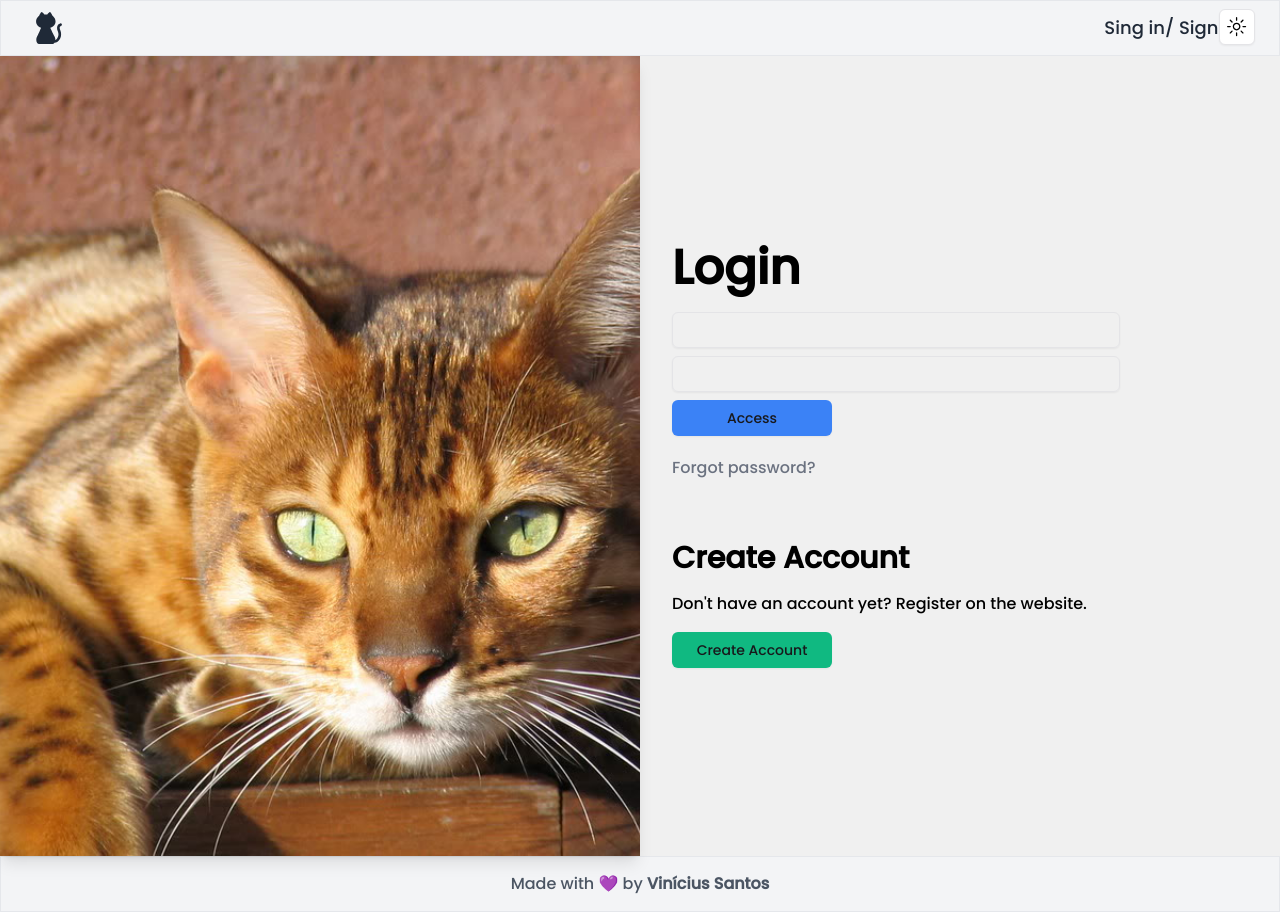
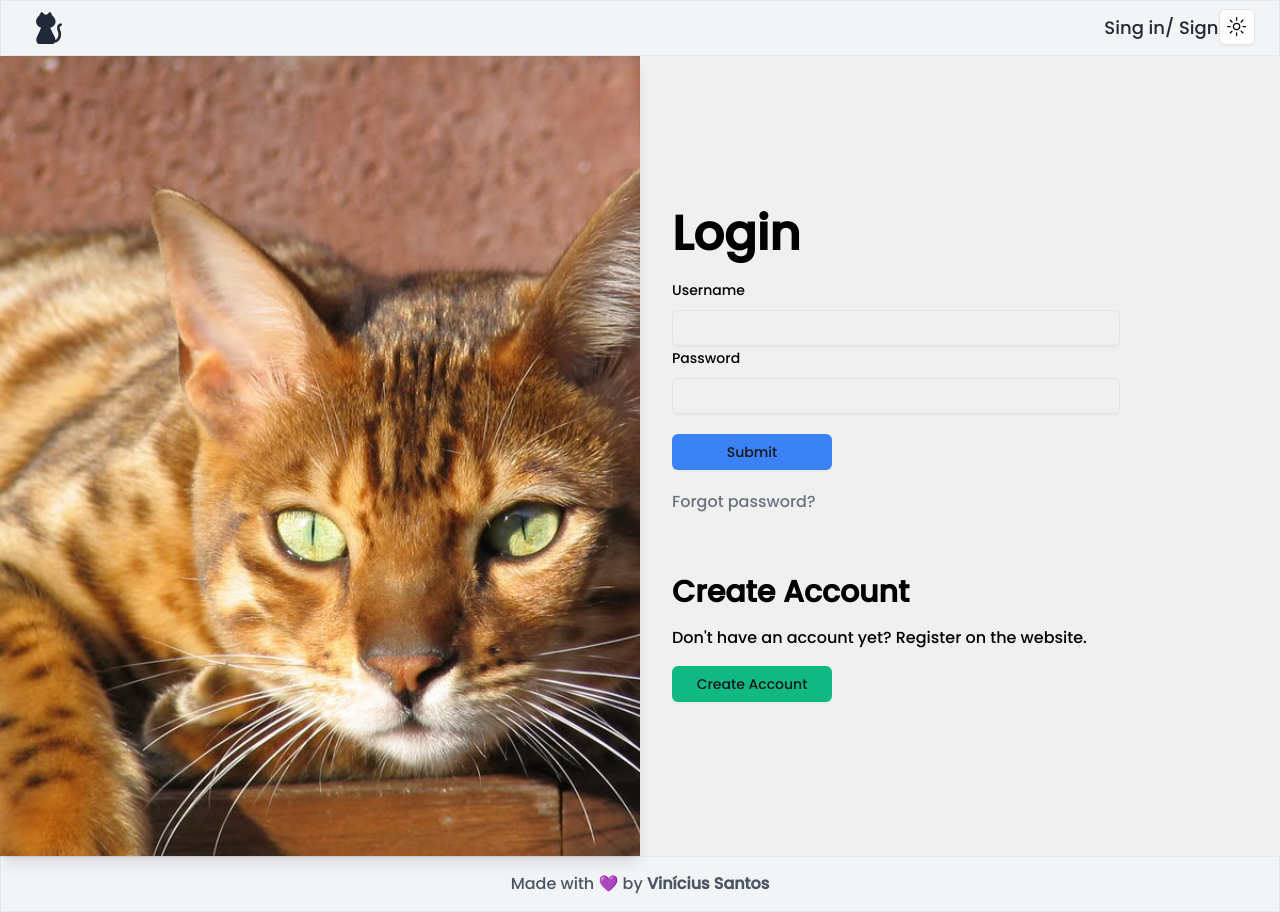
Before and after one commit to vsantos1711/cats-app, a Next.js app: page /en/login in a window 1280 px wide. Built offline with nearby package versions, Linux system fonts and the light colour scheme.

Commit message:
chore: create login Form using shadcn

```diff
--- a/package.json
+++ b/package.json
@@ -15,8 +15,10 @@
     "@radix-ui/react-label": "^2.0.2",
     "@radix-ui/react-slot": "^1.0.2",
     "@radix-ui/react-switch": "^1.0.3",
+    "@types/lodash": "^4.14.202",
     "class-variance-authority": "^0.7.0",
     "clsx": "^2.1.0",
+    "lodash": "^4.17.21",
     "next": "14.0.4",
     "next-intl": "^3.4.0",
     "next-themes": "^0.2.1",
--- a/src/app/[locale]/login/page.tsx
+++ b/src/app/[locale]/login/page.tsx
@@ -3,10 +3,14 @@ import Image from "next/image";
 import mainCat from "@/assets/img/main-cat.jpg";
 import { Button } from "@/components/ui/button";
 import { useTranslations } from "next-intl";
-import SignInForm from "@/components/SignInForm";
+import LoginForm from "@/components/loginForm";
+import pick from "lodash/pick";
+import { NextIntlClientProvider, useMessages } from "next-intl";
 
 export default function LoginPage() {
   const t = useTranslations("LoginPage");
+  const messages = useMessages();
+
   return (
     <div className="min-h-screen transition duration-300 dark:bg-slate-700 dark:text-slate-100">
       <div className="flex w-full">
@@ -24,11 +28,9 @@ export default function LoginPage() {
             {t("title")}
           </h1>
 
-          <SignInForm
-            labelOne={t("label-one")}
-            labelTwo={t("label-two")}
-            textButton={t("button")}
-          />
+          <NextIntlClientProvider messages={pick(messages, "LoginPage")}>
+            <LoginForm />
+          </NextIntlClientProvider>
 
           <Link
             href="login/recovery"
--- a/src/components/SignInForm.tsx
+++ /dev/null
@@ -1,53 +0,0 @@
-"use client";
-import { TSignInSchema, signInSchema } from "@/lib/types";
-import { Button } from "@/components/ui/button";
-import { Input } from "@/components/ui/input";
-import { zodResolver } from "@hookform/resolvers/zod";
-import { useForm } from "react-hook-form";
-
-type SignInFormProps = {
-  labelOne: string;
-  labelTwo: string;
-  textButton: string;
-};
-
-export default function SignInForm({
-  labelOne,
-  labelTwo,
-  textButton,
-}: SignInFormProps) {
-  const {
-    register,
-    handleSubmit,
-    reset,
-    formState: { errors, isSubmitting },
-  } = useForm<TSignInSchema>({
-    resolver: zodResolver(signInSchema),
-  });
-
-  const onSubmit = async (data: TSignInSchema) => {
-    // TODO: submit to server
-    // ...
-    await new Promise((resolve) => setTimeout(resolve, 1000));
-
-    reset();
-  };
-
-  return (
-    <form onSubmit={handleSubmit(onSubmit)} className="flex flex-col gap-2 ">
-      <Input id="text" type="text" />
-      {errors.username && (
-        <p className="text-red-500">{`${errors.username.message}`}</p>
-      )}
-
-      <Input id="password" type="password" />
-      {errors.password && (
-        <p className="text-red-500">{`${errors.password.message}`}</p>
-      )}
-
-      <Button type="submit" variant="primary" disabled={isSubmitting}>
-        {textButton}
-      </Button>
-    </form>
-  );
-}
--- /dev/null
+++ b/src/components/loginForm.tsx
@@ -0,0 +1,67 @@
+"use client";
+import { TLoginSchema, loginSchema } from "@/lib/types";
+import {
+  Form,
+  FormControl,
+  FormField,
+  FormItem,
+  FormLabel,
+  FormMessage,
+} from "@/components/ui/form";
+import { useTranslations } from "next-intl";
+import { Input } from "@/components/ui/input";
+import { Button } from "@/components/ui/button";
+
+import { zodResolver } from "@hookform/resolvers/zod";
+import { useForm } from "react-hook-form";
+
+export default function LoginForm() {
+  const t = useTranslations("LoginPage");
+  const form = useForm<TLoginSchema>({
+    resolver: zodResolver(loginSchema),
+  });
+
+  const onSubmit = async (data: TLoginSchema) => {
+    // TODO: submit to server
+    // ...
+    await new Promise((resolve) => setTimeout(resolve, 3000));
+  };
+
+  return (
+    <Form {...form}>
+      <form onSubmit={form.handleSubmit(onSubmit)}>
+        <div className="mb-5">
+          <FormField
+            control={form.control}
+            name="username"
+            render={({ field }) => (
+              <FormItem>
+                <FormLabel>{t("label-one")}</FormLabel>
+                <FormControl>
+                  <Input {...field} />
+                </FormControl>
+                <FormMessage />
+              </FormItem>
+            )}
+          />
+          <FormField
+            control={form.control}
+            name="password"
+            render={({ field }) => (
+              <FormItem>
+                <FormLabel>{t("label-two")}</FormLabel>
+                <FormControl>
+                  <Input type="password" {...field} />
+                </FormControl>
+                <FormMessage />
+              </FormItem>
+            )}
+          />
+        </div>
+        <Button type="submit" disabled={form.formState.isSubmitting}>
+          Submit
+        </Button>
+      </form>
+    </Form>
+  );
+}
--- /dev/null
+++ b/src/components/ui/form.tsx
@@ -0,0 +1,183 @@
+import * as React from "react";
+import * as LabelPrimitive from "@radix-ui/react-label";
+import { Slot } from "@radix-ui/react-slot";
+import {
+  Controller,
+  ControllerProps,
+  FieldPath,
+  FieldValues,
+  FormProvider,
+  useFormContext,
+} from "react-hook-form";
+
+import { cn } from "@/lib/utils";
+import { Label } from "@/components/ui/label";
+
+const Form = FormProvider;
+
+type FormFieldContextValue<
+  TFieldValues extends FieldValues = FieldValues,
+  TName extends FieldPath<TFieldValues> = FieldPath<TFieldValues>
+> = {
+  name: TName;
+};
+
+const FormFieldContext = React.createContext<FormFieldContextValue>(
+  {} as FormFieldContextValue
+);
+
+const FormField = <
+  TFieldValues extends FieldValues = FieldValues,
+  TName extends FieldPath<TFieldValues> = FieldPath<TFieldValues>
+>({
+  ...props
+}: ControllerProps<TFieldValues, TName>) => {
+  return (
+    <FormFieldContext.Provider value={{ name: props.name }}>
+      <Controller {...props} />
+    </FormFieldContext.Provider>
+  );
+};
+
+const useFormField = () => {
+  const fieldContext = React.useContext(FormFieldContext);
+  const itemContext = React.useContext(FormItemContext);
+  const { getFieldState, formState } = useFormContext();
+
+  const fieldState = getFieldState(fieldContext.name, formState);
+
+  if (!fieldContext) {
+    throw new Error("useFormField should be used within <FormField>");
+  }
+
+  const { id } = itemContext;
+
+  return {
+    id,
+    name: fieldContext.name,
+    formItemId: `${id}-form-item`,
+    formDescriptionId: `${id}-form-item-description`,
+    formMessageId: `${id}-form-item-message`,
+    ...fieldState,
+  };
+};
+
+type FormItemContextValue = {
+  id: string;
+};
+
+const FormItemContext = React.createContext<FormItemContextValue>(
+  {} as FormItemContextValue
+);
+
+const FormItem = React.forwardRef<
+  HTMLDivElement,
+  React.HTMLAttributes<HTMLDivElement>
+>(({ className, ...props }, ref) => {
+  const id = React.useId();
+
+  return (
+    <FormItemContext.Provider value={{ id }}>
+      <div ref={ref} className={cn("space-y-2", className)} {...props} />
+    </FormItemContext.Provider>
+  );
+});
+FormItem.displayName = "FormItem";
+
+const FormLabel = React.forwardRef<
+  React.ElementRef<typeof LabelPrimitive.Root>,
+  React.ComponentPropsWithoutRef<typeof LabelPrimitive.Root>
+>(({ className, ...props }, ref) => {
+  const { error, formItemId } = useFormField();
+
+  return (
+    <Label
+      ref={ref}
+      className={cn(error && "text-red-500 dark:text-red-400", className)}
+      htmlFor={formItemId}
+      {...props}
+    />
+  );
+});
+FormLabel.displayName = "FormLabel";
+
+const FormControl = React.forwardRef<
+  React.ElementRef<typeof Slot>,
+  React.ComponentPropsWithoutRef<typeof Slot>
+>(({ ...props }, ref) => {
+  const { error, formItemId, formDescriptionId, formMessageId } =
+    useFormField();
+
+  return (
+    <Slot
+      ref={ref}
+      id={formItemId}
+      aria-describedby={
+        !error
+          ? `${formDescriptionId}`
+          : `${formDescriptionId} ${formMessageId}`
+      }
+      aria-invalid={!!error}
+      {...props}
+    />
+  );
+});
+FormControl.displayName = "FormControl";
+
+const FormDescription = React.forwardRef<
+  HTMLParagraphElement,
+  React.HTMLAttributes<HTMLParagraphElement>
+>(({ className, ...props }, ref) => {
+  const { formDescriptionId } = useFormField();
+
+  return (
+    <p
+      ref={ref}
+      id={formDescriptionId}
+      className={cn(
+        "text-[0.8rem] text-zinc-500 dark:text-zinc-400",
+        className
+      )}
+      {...props}
+    />
+  );
+});
+FormDescription.displayName = "FormDescription";
+
+const FormMessage = React.forwardRef<
+  HTMLParagraphElement,
+  React.HTMLAttributes<HTMLParagraphElement>
+>(({ className, children, ...props }, ref) => {
+  const { error, formMessageId } = useFormField();
+  const body = error ? String(error?.message) : children;
+
+  if (!body) {
+    return null;
+  }
+
+  return (
+    <p
+      ref={ref}
+      id={formMessageId}
+      className={cn(
+        "text-[0.8rem] font-medium text-red-500 dark:text-red-400",
+        className
+      )}
+      {...props}
+    >
+      {body}
+    </p>
+  );
+});
+FormMessage.displayName = "FormMessage";
+
+export {
+  useFormField,
+  Form,
+  FormItem,
+  FormLabel,
+  FormControl,
+  FormDescription,
+  FormMessage,
+  FormField,
+};
--- a/src/lib/types.ts
+++ b/src/lib/types.ts
@@ -1,6 +1,6 @@
 import { z } from "zod";
 
-export const signUpSchema = z
+export const registerSchema = z
   .object({
     username: z.string().min(3, "Username must be at least 3 characters"),
     email: z.string().email(),
@@ -12,18 +12,18 @@ export const signUpSchema = z
     path: ["confirmPassword"],
   });
 
-export type TSignUpSchema = z.infer<typeof signUpSchema>;
+export type TRegisterSchema = z.infer<typeof registerSchema>;
 
-export const signInSchema = z.object({
+export const loginSchema = z.object({
   username: z.string(),
   password: z.string(),
 });
 
-export type TSignInSchema = z.infer<typeof signInSchema>;
+export type TLoginSchema = z.infer<typeof loginSchema>;
 
-export const recoveryAccountSchema = z.object({
+export const recoverySchema = z.object({
   email: z.string().email(),
   activationCode: z.string(),
 });
 
-export type TRecoveryAccountSchema = z.infer<typeof recoveryAccountSchema>;
+export type TRecoverySchema = z.infer<typeof recoverySchema>;
```
Also changed, not shown: 1 other file (tests, documents, lock files or other folders).
